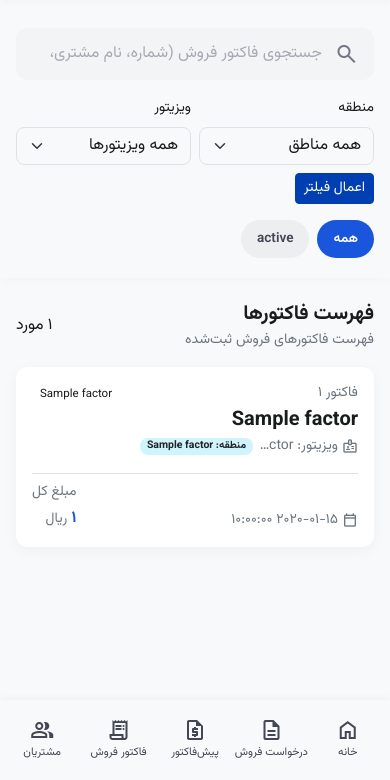
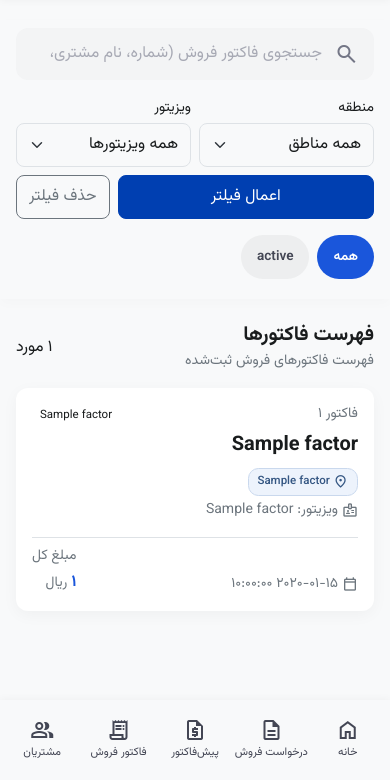
Before and after one commit to Ali-dev-py/RahjouPWA, a Django app: template core/templates/core/factor_list.html in a window 390 px wide. Shown: the part 64-844 px from the top of the page. Run offline with Django 5.2, Linux system fonts and the light colour scheme; the template is opened without the code that fills it: most values are stand-ins (such as "Sample title", 1, 10 or a date in 2020).

Commit message:
Polish customer region badges and mobile form layouts
Co-authored-by: arena-agent <297053741+arena-agent@users.noreply.github.com>

```diff
--- a/core/templates/core/factor_list.html
+++ b/core/templates/core/factor_list.html
@@ -70,17 +70,17 @@
             {% for factor in factors %}
                 <article class="card sale-request-card border-0 position-relative overflow-hidden">
                     <div class="card-body p-3">
-                        <div class="d-flex justify-content-between align-items-start gap-3 mb-3">
-                            <div class="min-width-0">
+                        <div class="document-card-header d-flex justify-content-between align-items-start gap-2 mb-3">
+                            <div class="document-card-heading min-width-0">
                                 <small class="text-secondary d-block">فاکتور {{ factor.number|persian_digits }}</small>
-                                <h2 class="h5 fw-bold mb-0 mt-1 text-truncate">
-                                    <a class="stretched-link text-reset text-decoration-none"
+                                <h2 class="customer-identity h5 fw-bold mb-0 mt-1">
+                                    <a class="customer-identity__name stretched-link text-reset text-decoration-none"
                                        href="{% url 'core:factor_detail' pk=factor.id %}">{{ factor.customer_name }}</a>
+                                    {% include "partials/_customer_region_badge.html" with region_name=factor.area_name %}
                                 </h2>
                                 <small class="text-secondary d-flex align-items-center gap-1 mt-1 text-truncate">
                                     <span class="material-symbols-outlined app-symbol-sm flex-shrink-0" aria-hidden="true">badge</span>
                                     <span class="text-truncate">ویزیتور: {{ factor.visitor_name }}</span>
-                                    <span class="badge bg-info-subtle text-dark">منطقه: {{ factor.area_name }}</span>
                                 </small>
                             </div>
                             <span class="status-chip {{ factor.chip_class }} flex-shrink-0">
--- a/static/css/app.css
+++ b/static/css/app.css
@@ -1145,3 +1145,99 @@ textarea {
         box-shadow: none;
     }
 }
+
+/* Customer identity: region belongs to the customer, not the document status. */
+.customer-identity {
+    display: flex;
+    flex-wrap: wrap;
+    align-items: center;
+    gap: 0.4rem 0.6rem;
+    min-width: 0;
+    max-width: 100%;
+}
+
+.customer-identity__name {
+    min-width: 0;
+    overflow-wrap: anywhere;
+    line-height: 1.65;
+}
+
+.customer-region {
+    display: inline-flex;
+    align-items: center;
+    gap: 0.2rem;
+    max-width: 100%;
+    padding: 0.25rem 0.55rem;
+    border: 1px solid #c9d8ed;
+    border-radius: 0.65rem;
+    background: #edf3fc;
+    color: #355783;
+    font-size: 0.72rem;
+    font-weight: 500;
+    line-height: 1.5;
+    vertical-align: middle;
+    overflow-wrap: anywhere;
+}
+
+.customer-region .material-symbols-outlined {
+    flex: 0 0 auto;
+    font-size: 0.95rem;
+}
+
+.customer-region--empty {
+    border-color: #e1e3e7;
+    background: #f3f4f5;
+    color: #59616d;
+}
+
+.document-card-header {
+    flex-wrap: wrap;
+}
+
+.document-card-heading {
+    flex: 1 1 12rem;
+}
+
+.document-filters .form-select,
+.document-filters .btn,
+.page-customer-create .form-control,
+.page-customer-create .form-select,
+.page-customer-create .btn,
+.page-customer-create .location-suggestion-item {
+    min-height: 2.75rem;
+}
+
+.page-customer-create .form-label {
+    line-height: 1.6;
+}
+
+.page-customer-create textarea {
+    resize: vertical;
+}
+
+@media (max-width: 575.98px) {
+    /* Keep the large search/filter panel from covering the list while scrolling. */
+    .page-sale-request-list .sale-request-toolbar,
+    .page-pre-factor-list .sale-request-toolbar,
+    .page-factor-list .sale-request-toolbar {
+        position: static;
+    }
+
+    .document-filters .form-select,
+    .sale-request-toolbar input[type="search"],
+    .page-customer-create .form-control,
+    .page-customer-create .form-select {
+        font-size: 1rem; /* Avoid automatic input zoom on iOS. */
+    }
+
+    .sale-request-filters .nav-link {
+        display: inline-flex;
+        align-items: center;
+        min-height: 2.75rem;
+    }
+
+    .customer-form-actions > .btn {
+        justify-content: center;
+        flex: 1 1 0;
+    }
+}
--- a/templates/base.html
+++ b/templates/base.html
@@ -29,7 +29,7 @@
     <link href="https://fonts.googleapis.com/css2?family=Vazirmatn:wght@400;500;600;700&amp;display=swap" rel="stylesheet">
     <link href="https://fonts.googleapis.com/css2?family=Material+Symbols+Outlined:opsz,wght,FILL,GRAD@20..48,100..700,0..1,-50..200" rel="stylesheet">
     <link href="https://cdn.jsdelivr.net/npm/bootstrap@5.3.8/dist/css/bootstrap.rtl.min.css" rel="stylesheet">
-    <link href="{% static 'css/app.css' %}?v=10" rel="stylesheet">
+    <link href="{% static 'css/app.css' %}?v=11" rel="stylesheet">
     {% block extra_css %}{% endblock %}
 </head>
 <body class="{% block body_class %}app-body{% endblock %}"
--- /dev/null
+++ b/templates/partials/_customer_region_badge.html
@@ -0,0 +1,6 @@
+{% if region_name %}
+<span class="customer-region{% if region_name == 'بدون منطقه' %} customer-region--empty{% endif %}">
+    <span class="material-symbols-outlined" aria-hidden="true">location_on</span>
+    <span><span class="visually-hidden">منطقه: </span>{{ region_name }}</span>
+</span>
+{% endif %}
--- a/templates/partials/_document_filters.html
+++ b/templates/partials/_document_filters.html
@@ -1,17 +1,22 @@
-<div class="row g-2 mt-2">
+<div class="document-filters row g-2 mt-2">
     <div class="col-6">
-        <label class="form-label small" for="area-filter">منطقه</label>
+        <label class="form-label small mb-1" for="area-filter">منطقه</label>
         <select class="form-select" name="area" id="area-filter">
             <option value="">همه مناطق</option>
             {% for id, name in area_options %}<option value="{{ id }}" {% if selected_area == id %}selected{% endif %}>{{ name }}</option>{% endfor %}
         </select>
     </div>
     <div class="col-6">
-        <label class="form-label small" for="visitor-filter">ویزیتور</label>
+        <label class="form-label small mb-1" for="visitor-filter">ویزیتور</label>
         <select class="form-select" name="visitor" id="visitor-filter">
             <option value="">همه ویزیتورها</option>
             {% for name in visitor_options %}<option value="{{ name }}" {% if selected_visitor == name %}selected{% endif %}>{{ name }}</option>{% endfor %}
         </select>
     </div>
-    <div class="col-12"><button class="btn btn-primary btn-sm" type="submit">اعمال فیلتر</button></div>
+    <div class="col-12 d-flex gap-2">
+        <button class="btn btn-primary flex-grow-1" type="submit">اعمال فیلتر</button>
+        {% if selected_area or selected_visitor %}
+            <a class="btn btn-outline-secondary d-inline-flex align-items-center justify-content-center" href="?status={{ current_status|urlencode }}&amp;q={{ query|default:''|urlencode }}" aria-label="حذف فیلتر منطقه و ویزیتور">حذف فیلتر</a>
+        {% endif %}
+    </div>
 </div>
```
Also changed, not shown: core/templates/core/customer_create.html (+23 -19 lines), core/templates/core/factor_detail.html (+7 -5 lines), core/templates/core/pre_factor_detail.html (+7 -5 lines), core/templates/core/pre_factor_list.html (+5 -5 lines), core/templates/core/sale_request_detail.html (+7 -5 lines), core/templates/core/sale_request_list.html (+5 -5 lines), core/tests.py (+76 -0 lines).
